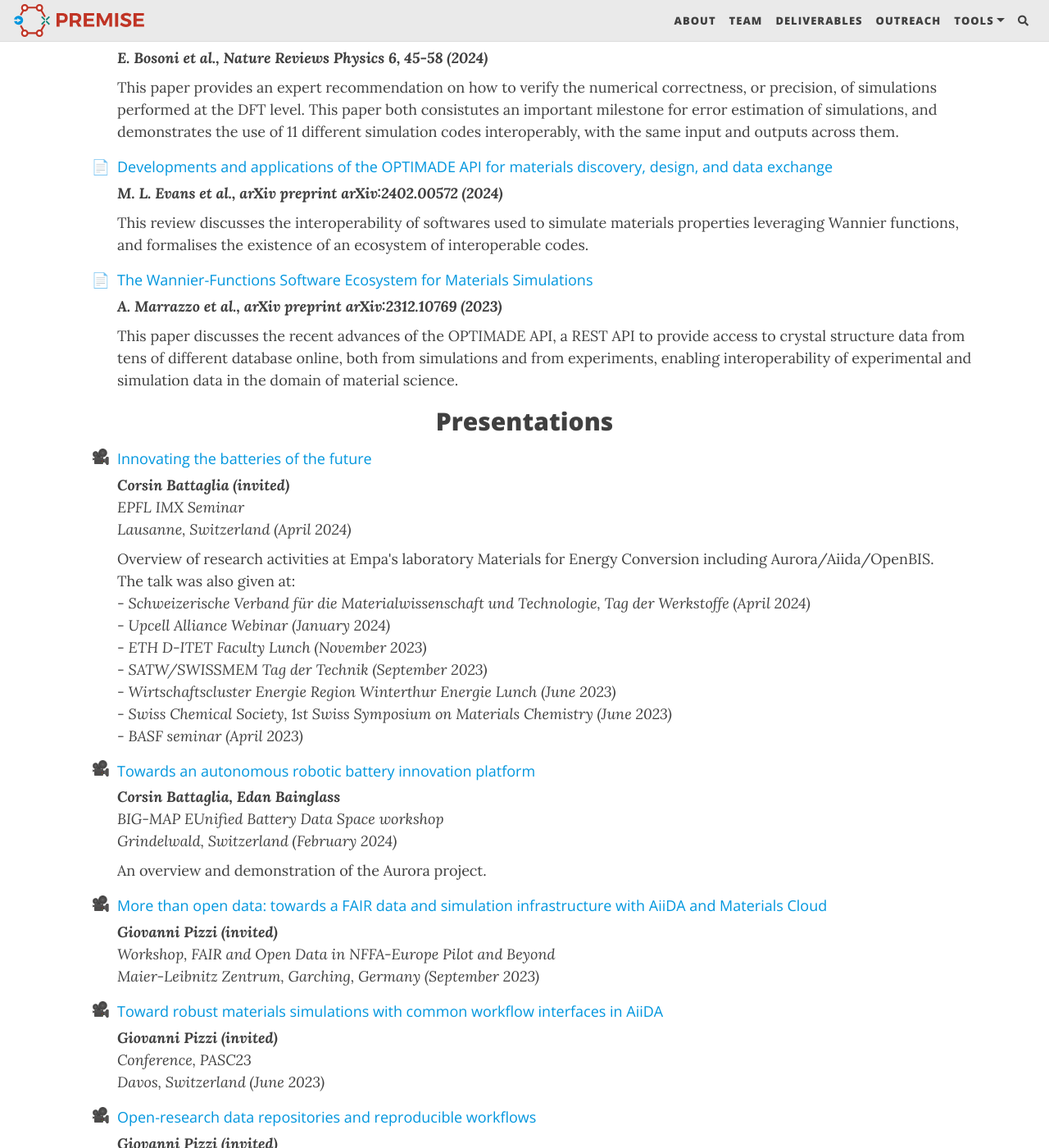
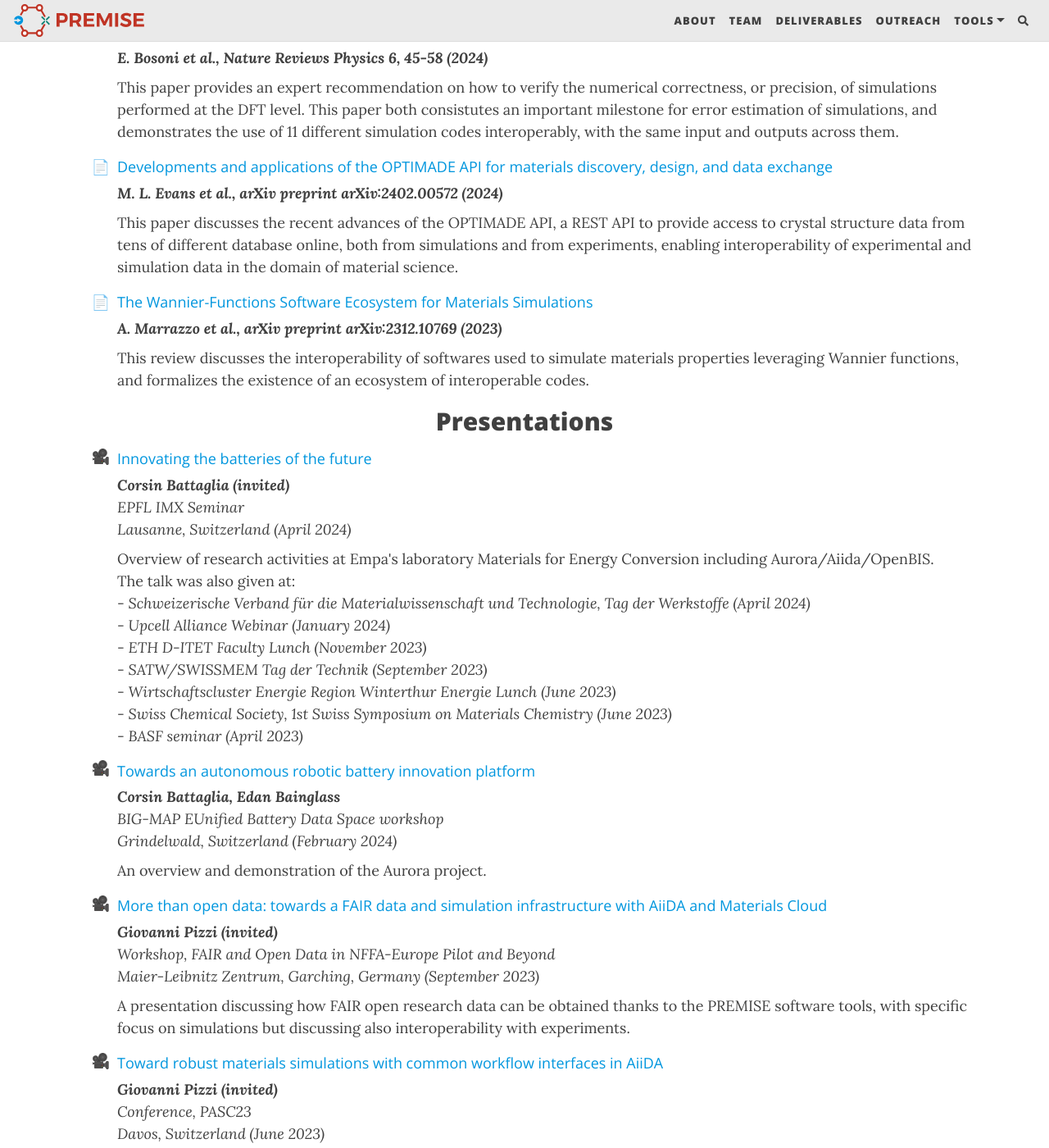
Before and after one commit to ord-premise/ord-premise.github.io, a Jekyll site: the page built from outreach.html, in a window 1280 px wide and 1400 px high, scrolled down 515 px. Shown: the whole window at 82% size. Built offline with Jekyll 4.4.1, drawn with Linux system fonts in a browser that asks for light colours; nearby versions of some CDN libraries; comment, search, counter and statistics services are not loaded; some of the changed text lies outside the part shown.

Commit message:
Update outreach items

```diff
--- a/_data/outreach/presentations.yml
+++ b/_data/outreach/presentations.yml
@@ -1,18 +1,18 @@
 # - title: Towards 4 V class solid-state lithium-metal batteries (Seminar)
+#   link: https://www.uni-muenster.de/de/veranstaltungskalender/prod/ausgabe/termine.php?layout=toptermin-detail&id=37216&einrichtungsid=56
 #   authors: Corsin Battaglia (invited)
 #   event: Seminar
 #   location: University of Münster, Münster, Switzerland
 #   date: April 2024
-#   link: https://www.uni-muenster.de/de/veranstaltungskalender/prod/ausgabe/termine.php?layout=toptermin-detail&id=37216&einrichtungsid=56
 #   description: |
 #     Application of the Aurora/AiiDA/openBIS platform to solid-state battery research.
 
 - title: Innovating the batteries of the future
+  link: https://memento.epfl.ch/event/imx-seminar-series-innovating-the-batteries-of-the/
   authors: Corsin Battaglia (invited)
   event: EPFL IMX Seminar
   location: Lausanne, Switzerland
   date: April 2024
-  link: https://memento.epfl.ch/event/imx-seminar-series-innovating-the-batteries-of-the/
   description: |
     Overview of research activities at Empa's laboratory Materials for Energy Conversion including Aurora/Aiida/OpenBIS.
     The talk was also given at:
@@ -25,33 +25,33 @@
     - <em>BASF seminar (April 2023)</em>
 
 - title: Towards an autonomous robotic battery innovation platform
+  link: https://battery2030.eu/news/activities/big-map-workshop-towards-a-unified-future/
   authors: Corsin Battaglia, Edan Bainglass
   event: BIG-MAP EUnified Battery Data Space workshop
   location: Grindelwald, Switzerland
   date: February 2024
-  link: https://battery2030.eu/news/activities/big-map-workshop-towards-a-unified-future/
   description: An overview and demonstration of the Aurora project.
 
 - title: "More than open data: towards a FAIR data and simulation infrastructure with AiiDA and Materials Cloud"
+  link: https://nffa.eu/news/events/two-joint-nffa-europe-workshops-on-microscopy-open-data-and-analytical-large-scale-facilities/
   authors: Giovanni Pizzi (invited)
   event: Workshop, FAIR and Open Data in NFFA-Europe Pilot and Beyond
   location: Maier-Leibnitz Zentrum, Garching, Germany
   date: September 2023
-  link: https://nffa.eu/news/events/two-joint-nffa-europe-workshops-on-microscopy-open-data-and-analytical-large-scale-facilities/
-  description:
+  description: A presentation discussing how FAIR open research data can be obtained thanks to the PREMISE software tools, with specific focus on simulations but discussing also interoperability with experiments.
 
 - title: "Toward robust materials simulations with common workflow interfaces in AiiDA"
+  link: https://pasc23.pasc-conference.org/
   authors: Giovanni Pizzi (invited)
   event: Conference, PASC23
   location: Davos, Switzerland
   date: June 2023
-  link: https://pasc23.pasc-conference.org/
-  description:
+  description: A presentation of the work on designing a common API to perform simulations on materials, with over ten different codes. This is a crucial part to enable accessible simulations also for non-experts (e.g. triggered from an experimental ELN platform).
 
 - title: "Open-research data repositories and reproducible workflows"
+  link: https://nccrs.github.io/basel/
   authors: Giovanni Pizzi (invited)
   event: Workshop, NCCR Network Ventures – Open Research Data events
   location: Basel, Switzerland
   date: June 2023
-  link: https://nccrs.github.io/basel/
-  description:
+  description: A presentation and discussion of the requirements of ORD repositories, and how a tight integration with reproducible workflows can foster the creation and sharing of FAIR open research data.
--- a/_data/outreach/press-releases.yml
+++ b/_data/outreach/press-releases.yml
@@ -6,3 +6,4 @@
     - <a href="https://www.admin.ch/gov/en/start/documentation/media-releases.msg-id-91900.html">Swiss government press release</a>
     - <a href="https://nccr-marvel.ch/news/communication/11-PREMISE">NCCR MARVEL news</a>
     - <a href="https://www.psi.ch/en/lms/scientific-highlights/lms-wins-funding-establish-ord-practices">PSI scientific highlights</a>
+    - <a href="https://www.aiida.net/news/posts/2022-11-24-ord-project-premise.html">AiiDA news</a>
--- a/_data/outreach/publications.yml
+++ b/_data/outreach/publications.yml
@@ -14,10 +14,10 @@
   link: https://arxiv.org/abs/2402.00572
   reference: M. L. Evans et al., arXiv preprint arXiv:2402.00572 (2024)
   description: |
-    This review discusses the interoperability of softwares used to simulate materials properties leveraging Wannier functions, and formalises the existence of an ecosystem of interoperable codes.
+    This paper discusses the recent advances of the OPTIMADE API, a REST API to provide access to crystal structure data from tens of different database online, both from simulations and from experiments, enabling interoperability of experimental and simulation data in the domain of material science.
 
 - title: The Wannier-Functions Software Ecosystem for Materials Simulations
   link: https://arxiv.org/abs/2312.10769
   reference: A. Marrazzo et al., arXiv preprint arXiv:2312.10769 (2023)
   description: |
-    This paper discusses the recent advances of the OPTIMADE API, a REST API to provide access to crystal structure data from tens of different database online, both from simulations and from experiments, enabling interoperability of experimental and simulation data in the domain of material science.
+    This review discusses the interoperability of softwares used to simulate materials properties leveraging Wannier functions, and formalizes the existence of an ecosystem of interoperable codes.
```
